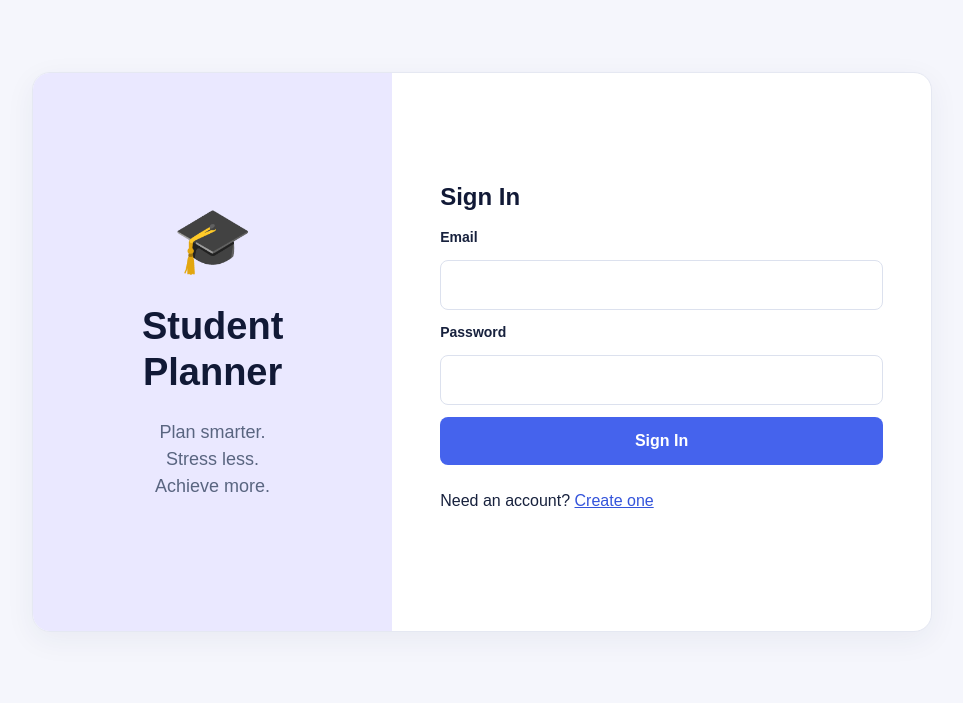
After one commit to BhavyaSura/Smart-Student-Assignment-Planner, a Flask app: page /login in a window 1280 px wide. The commit adds this page. Shown: the top 703 px of the page, without its empty margins (158-1121 px from the left). Run offline with Flask 3, Linux system fonts and the light colour scheme.

Commit message:
Add files via upload
Adds account registration, sign-in, sign-out, and login protection for planner pages.

Links courses and assignments to each student's account and updates the planner layout with a sidebar, account pages, and shared styling.

Tested registration, sign-in/sign-out, separate account records, and blocked access to another student's assignment details.

Existing local databases need updating or a fresh test database because Course and Assignment now include user_id.

Related Jira tasks: SSAP-15, SSAP-16, and SSAP-18.

```diff
--- a/app.py
+++ b/app.py
@@ -5,6 +5,10 @@ import importlib
 
 app = Flask(__name__)
 app.config['SQLALCHEMY_DATABASE_URI'] = 'sqlite:///planner.db'
+# Flask uses this secret to protect the "you are signed in" cookie so
+# nobody can fake it. For real use, set your own with the SECRET_KEY
+# environment variable. The fallback below is only for local testing.
+app.config['SECRET_KEY'] = os.environ.get('SECRET_KEY', 'dev-only-change-me')
 
 db.init_app(app)  # connect the database to this app
 
--- a/features/assignments.py
+++ b/features/assignments.py
@@ -1,5 +1,5 @@
 # Miczi SSAP-2 add_new_assignments
-from flask import Blueprint, render_template, request, redirect, url_for
+from flask import Blueprint, render_template, request, redirect, url_for,session
 from models import db, Assignment
 
 
@@ -17,7 +17,7 @@ def add_assignment():
                 error='Please enter an assignment name.'
             )
 
-        assignment = Assignment(title=title)
+        assignment = Assignment(title=title, user_id=session['user_id'])
         db.session.add(assignment)
         db.session.commit()
 
--- a/features/upcoming_assignments.py
+++ b/features/upcoming_assignments.py
@@ -1,5 +1,5 @@
 from datetime import date
-from flask import Blueprint, render_template
+from flask import Blueprint, render_template, session
 from models import db, Assignment
 
 upcoming_assignments_bp = Blueprint(
@@ -16,7 +16,7 @@ def upcoming_assignments():
     # "Upcoming" = due today or later, OR no due date recorded yet
     # (so a brand-new assignment doesn't vanish before its details
     # are filled in), AND not already marked Completed.
-    assignments = Assignment.query.filter(
+    assignments = Assignment.query.filter_by(user_id=session['user_id']).filter(
         db.or_(
             Assignment.due_date == None,
             Assignment.due_date == '',
--- a/static/style.css
+++ b/static/style.css
@@ -1,87 +1,344 @@
+/* Use the same spacing rules throughout the app. */
 * {
     margin: 0;
     padding: 0;
     box-sizing: border-box;
-    font-family: Arial, sans-serif;
 }
 
 body {
-    background-color: aliceblue;
-    padding: 20px;
+    font-family: Arial, sans-serif;
+    color: #17213d;
+    background: #f5f6fc;
+    padding: 32px 20px;
+    line-height: 1.5;
 }
 
+/* Keep older pages styled if they use this container. */
 .container {
-    max-width: 600px;
-    margin: 50px auto;
-    background-color: white;
-    padding: 30px;
-    border-radius: 10px;
-    box-shadow: 0 2px 10px rgba(0, 0, 0, 0.1);
+    max-width: 1100px;
+    margin: 30px auto;
+    background: white;
+    padding: 40px;
+    border: 1px solid #e5e8f2;
+    border-radius: 18px;
+    box-shadow: 0 8px 30px rgba(30, 45, 90, 0.06);
 }
 
 h1 {
     text-align: center;
-    margin-bottom: 20px;
-    color: #333;
+    margin-bottom: 24px;
+    color: #111936;
+    font-size: 30px;
 }
 
+h2 {
+    color: #111936;
+    margin-bottom: 12px;
+}
+
+p {
+    margin-bottom: 12px;
+}
+
+a {
+    color: #3454db;
+}
+
+/* Style pages that still use the top navigation. */
 .main-nav {
     display: flex;
+    flex-wrap: wrap;
     justify-content: center;
-    gap: 15px;
-    margin-bottom: 20px;
+    gap: 10px;
+    margin-bottom: 32px;
 }
 
 .main-nav a {
-    color: #336699;
+    display: inline-block;
+    padding: 11px 18px;
+    background: #4563ed;
+    color: white;
     text-decoration: none;
+    border-radius: 8px;
+    font-weight: 600;
+    text-align: center;
+}
+
+.main-nav a:hover {
+    background: #324bc5;
+}
+
+/* Show a clear outline when using the keyboard. */
+a:focus-visible,
+button:focus-visible {
+    outline: 3px solid #8798ff;
+    outline-offset: 3px;
+}
+
+/* Put the sidebar beside the planner pages. */
+.planner-layout {
+    display: flex;
+    max-width: 1200px;
+    min-height: 650px;
+    margin: 30px auto;
+    background: white;
+    border: 1px solid #e5e8f2;
+    border-radius: 18px;
+    overflow: hidden;
+    box-shadow: 0 8px 30px rgba(30, 45, 90, 0.06);
+}
+
+.sidebar {
+    width: 230px;
+    flex-shrink: 0;
+    padding: 30px 20px;
+    background: #f8f9fe;
+    border-right: 1px solid #e5e8f2;
+}
+
+.brand {
+    text-align: left;
+    font-size: 24px;
+    line-height: 1.2;
+    margin-bottom: 32px;
+}
+
+.sidebar-nav {
+    display: flex;
+    flex-direction: column;
+    gap: 10px;
+}
+
+.sidebar-nav a {
+    display: block;
+    padding: 12px 16px;
+    color: #35415e;
+    text-decoration: none;
+    border-radius: 8px;
+}
+
+.sidebar-nav a:hover {
+    background: #eeefff;
+    color: #3454db;
+}
+
+/* Highlight the page the student is viewing. */
+.sidebar-nav a.active {
+    background: #e5e7ff;
+    color: #2948d6;
+    font-weight: bold;
+}
+
+/* Give each planner page room for its content. */
+.page-content {
+    flex: 1;
+    min-width: 0;
+    padding: 40px;
+}
+
+/* Center the welcome message on Home. */
+.welcome {
+    text-align: center;
+    padding: 60px 24px;
+    background: #f0eeff;
+    border-radius: 14px;
+}
+
+.welcome h2 {
+    font-size: 28px;
+    margin-bottom: 14px;
+}
+
+.welcome p {
+    color: #596580;
+}
+
+/* Put the planner name beside the account form. */
+.account-layout {
+    display: flex;
+    max-width: 900px;
+    min-height: 560px;
+    margin: 40px auto;
+    background: white;
+    border: 1px solid #e5e8f2;
+    border-radius: 18px;
+    overflow: hidden;
+    box-shadow: 0 8px 30px rgba(30, 45, 90, 0.06);
+}
+
+.account-brand {
+    width: 40%;
+    flex-shrink: 0;
+    padding: 60px 30px;
+    background: #eae8ff;
+    text-align: center;
+    display: flex;
+    flex-direction: column;
+    justify-content: center;
+}
+
+.brand-icon {
+    font-size: 64px;
+    margin-bottom: 16px;
+}
+
+.account-brand h1 {
+    font-size: 38px;
+    line-height: 1.2;
+}
+
+.account-brand p {
+    color: #596580;
+    font-size: 18px;
+}
+
+.account-layout .page-content {
+    display: flex;
+    flex-direction: column;
+    justify-content: center;
+    padding: 48px;
+}
+
+/* Show success and error messages clearly. */
+.success-message,
+.error-message {
+    padding: 12px 16px;
+    border-radius: 8px;
+    margin-bottom: 16px;
+}
+
+.success-message {
+    color: #176343;
+    background: #e8f7ef;
 }
 
 .error-message {
-    color: #b00020;
-    margin-bottom: 10px;
+    color: #a82440;
+    background: #fff0f3;
 }
 
-/* --- Shared form styling --- */
-/* This applies to every <form> on every page automatically -- courses,
-   assignments, assignment details, anything added later. Nobody needs
-   to remember a special class name for their inputs to match. */
-
+/* Use the same form style on every page. */
 form {
     display: flex;
     flex-direction: column;
-    gap: 10px;
-    margin-bottom: 20px;
+    gap: 12px;
+    margin-bottom: 24px;
 }
 
 form label {
-    font-weight: bold;
+    font-weight: 600;
+    font-size: 14px;
 }
 
-form input[type="text"],
-form input[type="date"],
-form select {
-    padding: 8px;
-    border: 1px solid #ccc;
-    border-radius: 5px;
-    font-family: inherit;
-    font-size: 1rem;
+form input:not([type="checkbox"]):not([type="radio"]):not([type="hidden"]),
+form select,
+form textarea {
+    width: 100%;
+    min-width: 0;
+    padding: 12px 14px;
+    border: 1px solid #dce1ee;
+    border-radius: 8px;
+    background: white;
+    color: #17213d;
+    font: inherit;
+}
+
+form textarea {
+    min-height: 120px;
+    resize: vertical;
+}
+
+form input:focus,
+form select:focus,
+form textarea:focus {
+    outline: 2px solid #4563ed;
+    outline-offset: 2px;
 }
 
 form button {
-    padding: 8px;
-    background-color: #336699;
+    padding: 12px 18px;
+    background: #4563ed;
     color: white;
     border: none;
-    border-radius: 5px;
+    border-radius: 8px;
+    font: inherit;
+    font-weight: 600;
     cursor: pointer;
 }
 
+form button:hover {
+    background: #324bc5;
+}
+
+/* Show each course in its own card. */
 .course-list {
     list-style: none;
 }
 
 .course-list li {
-    padding: 8px 0;
-    border-bottom: 1px solid #eee;
+    padding: 16px;
+    margin-bottom: 10px;
+    background: #f8f9fe;
+    border: 1px solid #e5e8f2;
+    border-radius: 10px;
 }
+
+/* Stack the sections on smaller screens. */
+@media (max-width: 700px) {
+    body {
+        padding: 16px 12px;
+    }
+
+    .container {
+        margin: 12px auto;
+        padding: 24px 18px;
+    }
+
+    .planner-layout,
+    .account-layout {
+        flex-direction: column;
+        margin: 12px auto;
+        min-height: auto;
+    }
+
+    .sidebar,
+    .account-brand {
+        width: 100%;
+        padding: 24px;
+    }
+
+    .sidebar {
+        border-right: none;
+        border-bottom: 1px solid #e5e8f2;
+    }
+
+    .sidebar-nav {
+        flex-direction: row;
+        flex-wrap: wrap;
+    }
+
+    .brand {
+        margin-bottom: 20px;
+    }
+
+    .page-content,
+    .account-layout .page-content {
+        padding: 28px 20px;
+    }
+
+    h1 {
+        font-size: 24px;
+    }
+
+    .account-brand h1 {
+        font-size: 30px;
+    }
+
+    .welcome {
+        padding: 36px 16px;
+    }
+
+    .welcome h2 {
+        font-size: 23px;
+    }
+}
--- a/templates/base.html
+++ b/templates/base.html
@@ -13,27 +13,59 @@
 </head>
 
 <body>
+    <!-- Choose the layout based on whether the student is signed in. -->
+    {% if session.get('user_id') %}
+    <div class="planner-layout">
+        <aside class="sidebar">
+            <h1 class="brand">Student<br>Planner</h1>
 
-    <div class="container">
+            <nav class="sidebar-nav" aria-label="Planner navigation">
+                <a href="{{ url_for('index') }}"
+                   {% if request.endpoint == 'index' %}
+                   class="active" aria-current="page"
+                   {% endif %}>
+                    Home
+                </a>
 
-        <h1>Smart Student Assignment Planner</h1>
+                <a href="{{ url_for('courses.courses') }}"
+                   {% if request.blueprint == 'courses' %}
+                   class="active" aria-current="page"
+                   {% endif %}>
+                    Courses
+                </a>
 
-        <nav class="main-nav">
-            <a href="{{ url_for('index') }}">Home</a>
-            <a href="{{ url_for('courses.courses') }}">Courses</a>
+                <a href="{{ url_for('assignments.add_assignment') }}"
+                   {% if request.endpoint == 'assignments.add_assignment' %}
+                   class="active" aria-current="page"
+                   {% endif %}>
+                    Add New Assignment
+                </a>
 
-            <a href="{{ url_for('assignments.add_assignment') }}">
-                Add New Assignment
-            </a>
-            <a href="{{ url_for('upcoming_assignments.upcoming_assignments') }}">
-                Upcoming Assignments
+                <a href="{{ url_for('upcoming_assignments.upcoming_assignments') }}"
+                   {% if request.blueprint == 'upcoming_assignments' %}
+                   class="active" aria-current="page"
+                   {% endif %}>
+                    Upcoming Assignments
                 </a>
+
+                <a href="{{ url_for('auth.logout') }}">Sign Out</a>
             </nav>
+        </aside>
+    {% else %}
+    <div class="account-layout">
+        <!-- Show the planner name next to the account form. -->
+        <aside class="account-brand">
+            <span class="brand-icon" aria-hidden="true">🎓</span>
+            <h1>Student<br>Planner</h1>
+            <p>Plan smarter.<br>Stress less.<br>Achieve more.</p>
+        </aside>
+    {% endif %}
 
-        {% block content %}
-        {% endblock %}
-
+        <!-- Each page puts its own content here. -->
+        <main class="page-content">
+            {% block content %}
+            {% endblock %}
+        </main>
     </div>
-
 </body>
 </html>
--- /dev/null
+++ b/templates/login.html
@@ -0,0 +1,25 @@
+{% extends "base.html" %}
+
+{% block content %}
+<h2>Sign In</h2>
+
+{% for message in get_flashed_messages() %}
+<p class="success-message">{{ message }}</p>
+{% endfor %}
+
+{% if error %}
+<p class="error-message">{{ error }}</p>
+{% endif %}
+
+<form method="POST">
+    <label for="email">Email</label>
+    <input type="email" id="email" name="email" value="{{ email or '' }}" required>
+
+    <label for="password">Password</label>
+    <input type="password" id="password" name="password" required>
+
+    <button type="submit">Sign In</button>
+</form>
+
+<p>Need an account? <a href="{{ url_for('auth.register') }}">Create one</a></p>
+{% endblock %}
```
Also changed, not shown: features/assignment_details.py (+4 -3 lines), features/auth.py (added, +118 -0 lines), features/courses.py (+6 -4 lines), models.py (+18 -0 lines), templates/index.html (+4 -4 lines), templates/register.html (added, +24 -0 lines).
